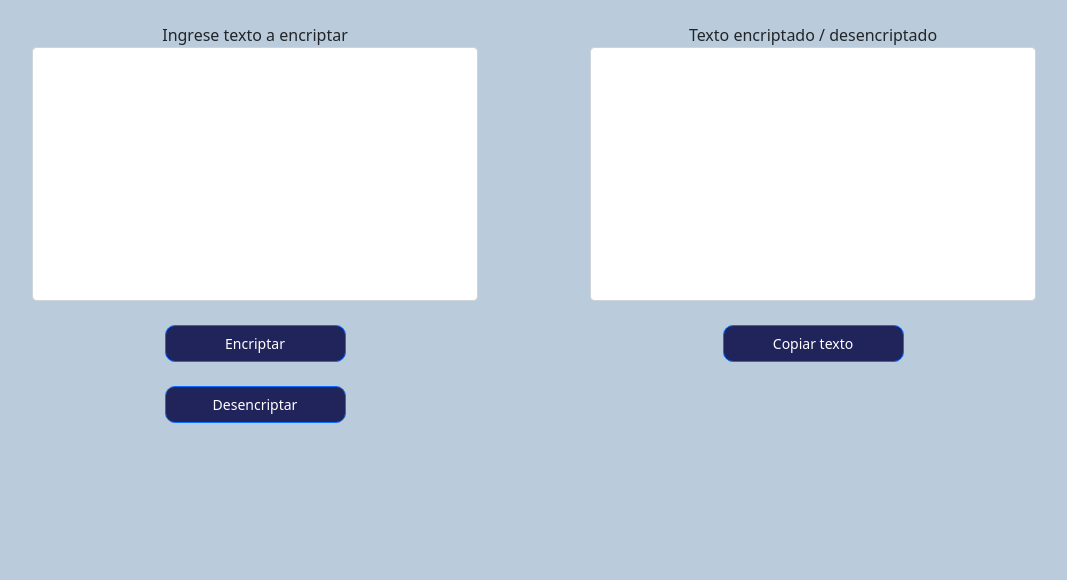
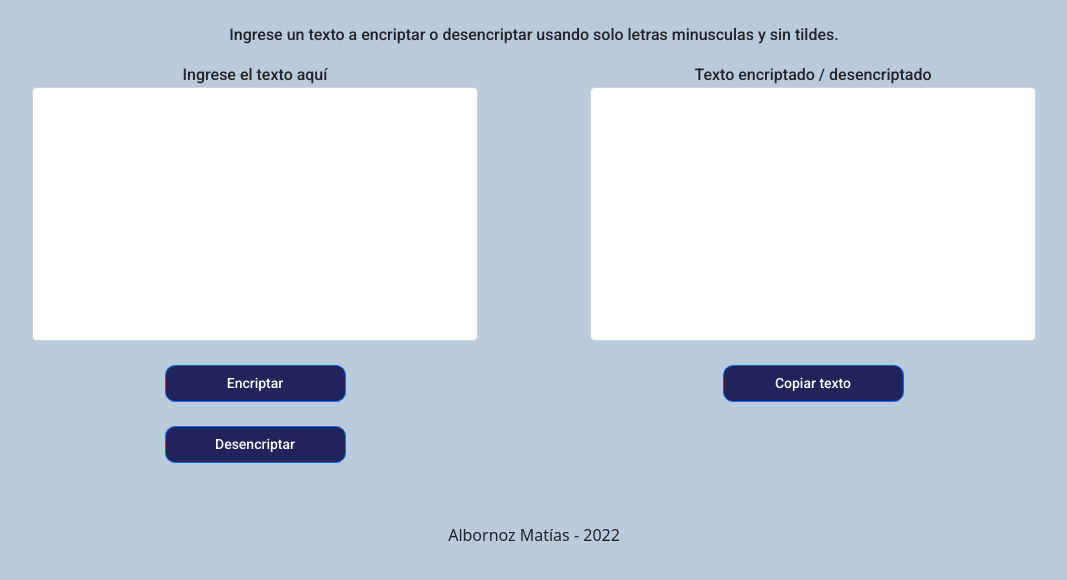
Before and after one commit to Matt5p/Encriptador---Alura-Challenge, a plain HTML site: page index.html in a window 1280 px wide. Shown: the part 68-648 px from the top of the page, without its empty margins (106-1173 px from the left). Drawn offline with nearby package versions, Linux system fonts and the light colour scheme.

Commit message:
modificado index y css

```diff
--- a/css/style.css
+++ b/css/style.css
@@ -1,3 +1,5 @@
+@import url("https://fonts.googleapis.com/css2?family=Roboto:wght@500&display=swap");
+
 body {
     background-color: #bacbdb;
 }
@@ -10,7 +12,14 @@ h1 {
 }
 
 footer {
+    padding-top: 20px;
     text-align: center;
+}
+
+.descripcion,
+label {
+    text-align: center;
+    font-family: "Roboto", sans-serif;
 }
 
 .container {
@@ -39,8 +48,6 @@ footer {
     border-radius: 4px;
 }
 
-/* Botón Encriptar */
-
 #boton-encriptar,
 #boton-desencriptar,
 #boton-copiar {
@@ -49,4 +56,5 @@ footer {
     height: 37px;
     background: #21235b;
     border-radius: 10px;
+    font-family: "Roboto", sans-serif;
 }
--- a/index.html
+++ b/index.html
@@ -16,9 +16,12 @@
 
     <main class="main">
         <div class="container">
+            <div class="descripcion">
+                <p>Ingrese un texto a encriptar o desencriptar usando solo letras minusculas y sin tildes.</p>
+            </div>
             <form>
                 <div class="text-box1">
-                    <label for="input-text">Ingrese texto a encriptar</label>
+                    <label for="input-text">Ingrese el texto aquí</label>
                     <textarea name="input-text" id="input-text" cols="30" rows="10" class="form-control" style="resize: none" spellcheck="false"></textarea>
                     <br>
                     <input type="button" value="Encriptar" id="boton-encriptar" class="btn btn-primary btn-sm">
@@ -34,14 +37,15 @@
                     <input type="button" value="Copiar texto" id="boton-copiar" class="btn btn-primary btn-sm">
                 </div>
             </form>
+
         </div>
     </main>
 
-    <!-- <div class="footer">
+    <div class="footer">
         <footer>
             <p>Albornoz Matías - 2022</p>
         </footer>
-    </div> -->
+    </div>
 
     <script src="./js/copiar.js"></script>
     <script src="./js/encriptar.js"></script>
```
